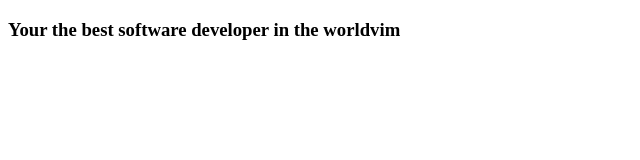
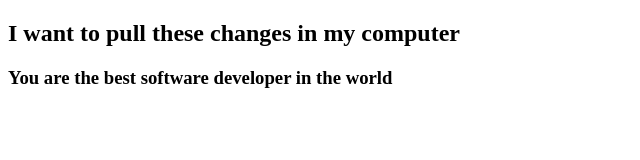
Before and after one commit to rajeshg8726/Learning-The-Git, a plain HTML site: page index.html in a window 1280 px wide. Shown: the whole page, without its empty margins (0-640 px from the left). Drawn offline with Linux system fonts and the light colour scheme.

Commit message:
Update index.html for checking the pull request

```diff
--- a/index.html
+++ b/index.html
@@ -6,6 +6,7 @@
     <title>This is the my document file</title>
 </head>
 <body>
-    <h3>Your the best software developer in the worldvim</h3>
+    <h2>I want to pull these changes in my computer</h2>
+    <h3> You are the best software developer in the world</h3>
 </body>
 </html>
```
